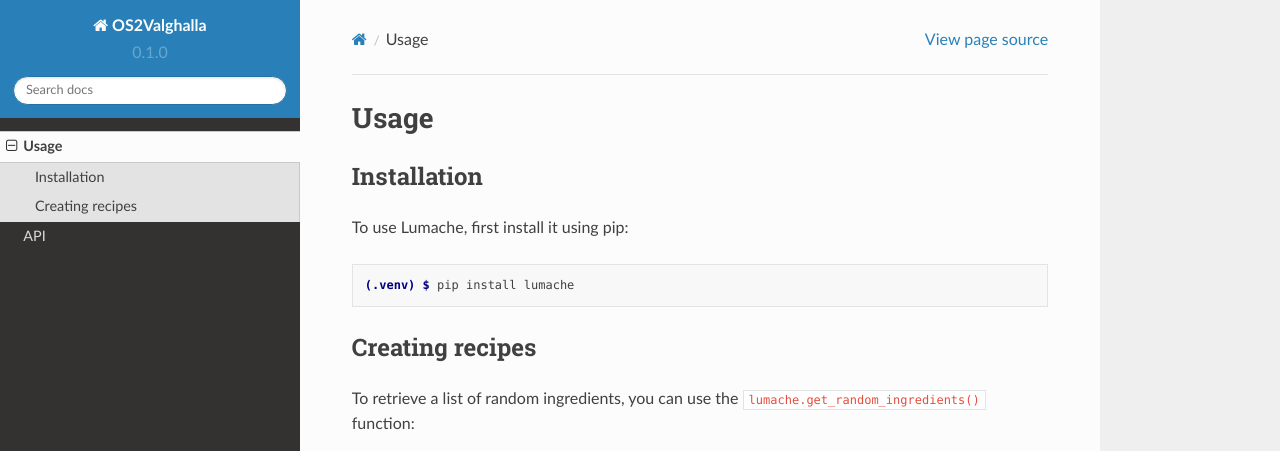
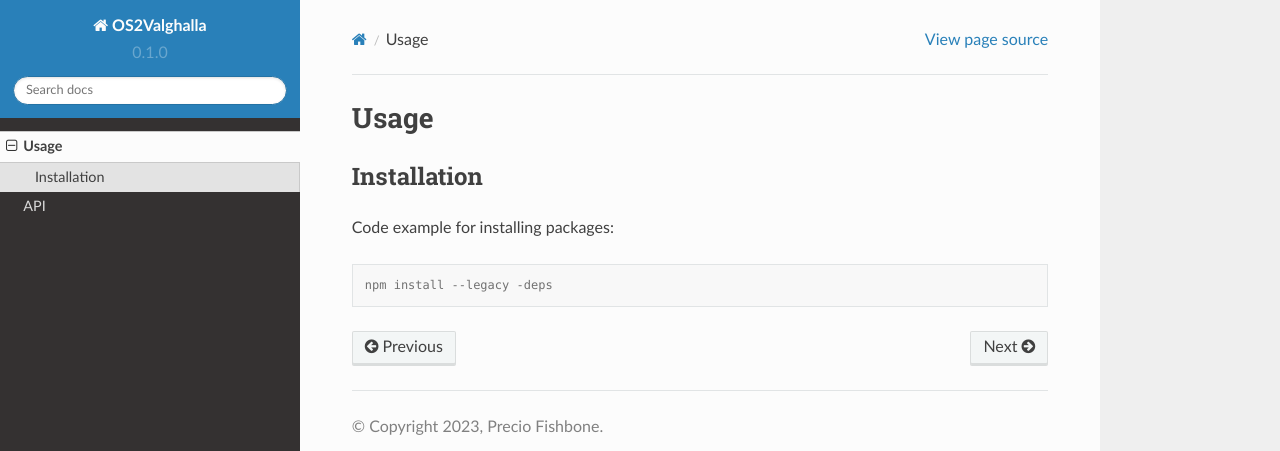
Before and after one commit to JesperBorup/OS2Valghalla, a Sphinx documentation site: the page built from docs/source/usage.rst, in a window 1280 px wide and 1095 px high. Shown: the top 451 px of the window. Built offline with Sphinx 7.4.7 and the Read the Docs theme 2.0.0, drawn with Linux system fonts in a browser that asks for light colours; some of the changed text lies outside the part shown.

Commit message:
Updated docs

```diff
--- a/docs/source/api.rst
+++ b/docs/source/api.rst
@@ -1,7 +1,9 @@
 API
 ===
+.. _api:
 
+API
+------------
+Another example of a sub-page.
 .. autosummary::
    :toctree: generated
-
-   lumache
--- a/docs/source/usage.rst
+++ b/docs/source/usage.rst
@@ -6,28 +6,8 @@ Usage
 Installation
 ------------
 
-To use Lumache, first install it using pip:
+Code example for installing packages:
 
 .. code-block:: console
 
-   (.venv) $ pip install lumache
-
-Creating recipes
-----------------
-
-To retrieve a list of random ingredients,
-you can use the ``lumache.get_random_ingredients()`` function:
-
-.. autofunction:: lumache.get_random_ingredients
-
-The ``kind`` parameter should be either ``"meat"``, ``"fish"``,
-or ``"veggies"``. Otherwise, :py:func:`lumache.get_random_ingredients`
-will raise an exception.
-
-.. autoexception:: lumache.InvalidKindError
-
-For example:
-
->>> import lumache
->>> lumache.get_random_ingredients()
-['shells', 'gorgonzola', 'parsley']
+   npm install --legacy -deps
--- a/pyproject.toml
+++ b/pyproject.toml
@@ -3,6 +3,6 @@ requires = ["flit_core >=3.2,<4"]
 build-backend = "flit_core.buildapi"
 
 [project]
-name = "lumache"
-authors = [{name = "Graziella", email = "graziella@lumache"}]
+name = "OS2Valghalla"
+authors = [{name = "Jesper Boruå", email = "jesper.borup@preciofishbone.dk"}]
 dynamic = ["version", "description"]
```
